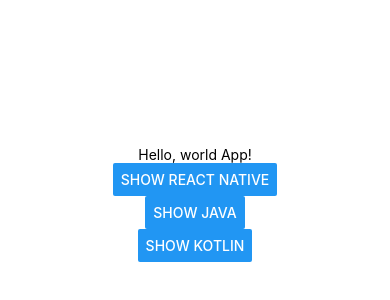
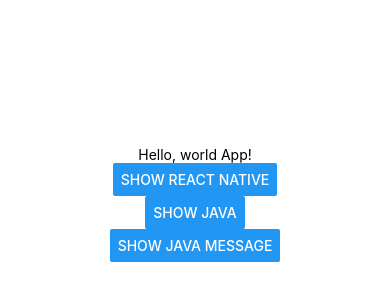
Before and after one commit to carlosvalarezo/panas, a React Native app: screen / in a window 390 px wide. Shown: the part 218-518 px from the top of the page. Built offline with nearby package versions, Linux system fonts and the light colour scheme.

Commit message:
@carlosvalarezo - opens activity and receives message in javascript from android

```diff
--- a/App.js
+++ b/App.js
@@ -8,6 +8,7 @@
 
 import React, {Component} from 'react';
 import {View, Text, Button} from 'react-native';
+import JavaActivity from './src/JavaActivity';
 
 import {Navigation} from 'react-native-navigation';
 
@@ -25,33 +26,23 @@
     });
   }
 
-  openJavaView() {
-    console.warn('opens java activity');
-
-    //        Navigation.push(this.props.componentId, {
-    //              component: {
-    //                name: 'navigation.Two'
-    //              }
-    //            });
-  }
-
-  openKotlinView() {
-    console.warn('opens Kotlin activity');
-
-    //        Navigation.push(this.props.componentId, {
-    //              component: {
-    //                name: 'navigation.Two'
-    //              }
-    //            });
-  }
-
   render() {
     return (
       <View style={{flex: 1, justifyContent: 'center', alignItems: 'center'}}>
         <Text>Hello, world App!</Text>
         <Button title="Show React Native" onPress={this.openRNView} />
-        <Button title="Show Java" onPress={this.openJavaView} />
-        <Button title="Show Kotlin" onPress={this.openKotlinView} />
+        <Button
+          title="Show Java"
+          onPress={() => JavaActivity.openJavaActivity()}
+        />
+        <Button
+          title="Show Java message"
+          onPress={() =>
+            JavaActivity.returnStringFromJava('Hola', result => {
+              console.warn(result);
+            })
+          }
+        />
       </View>
     );
   }
--- /dev/null
+++ b/src/JavaActivity.js
@@ -0,0 +1,3 @@
+import {NativeModules} from 'react-native';
+
+module.exports = NativeModules.JavaActivity;
```
Also changed, not shown: 11 other files (tests, documents, lock files or other folders).
